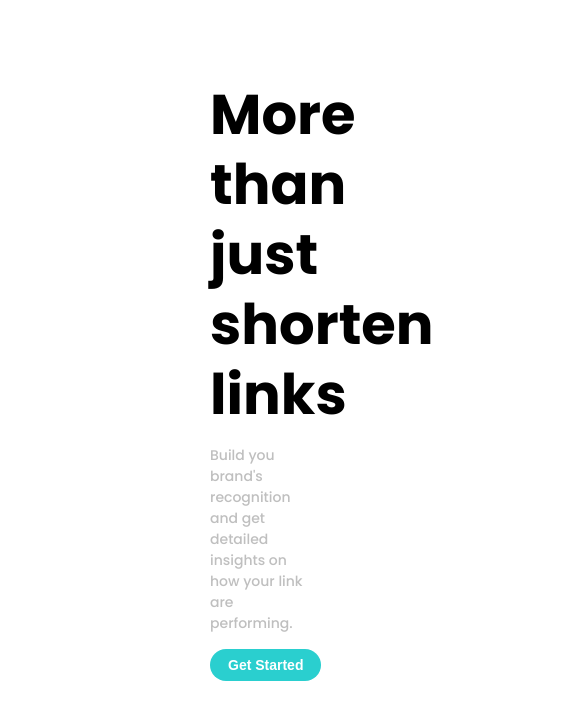
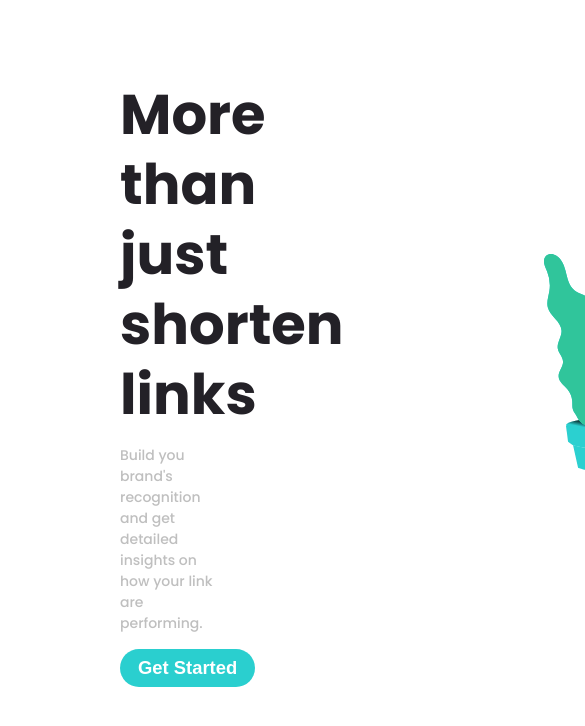
Before and after one commit to khalatevarun/Shortly, a React (Create React App) app: page / in a window 390 px wide. Shown: the top 726 px of the page, 585 px wide, since content can reach past the window. Built offline with nearby package versions, Linux system fonts and the light colour scheme.

Commit message:
making hero section mobile responsive

```diff
--- a/src/components/Hero/Hero.js
+++ b/src/components/Hero/Hero.js
@@ -10,15 +10,15 @@ import { withTheme } from 'styled-components';
 const Hero = (props) => {
   return (
     <HeroContainer>
-      <Div1>
-        <Heading>More than just shorten links</Heading>
+      <Div1 theme={props.theme}>
+        <Heading theme={props.theme}>More than just shorten links</Heading>
         <Sub theme={props.theme}>
           Build you brand's recognition and get detailed insights on how your
           link are performing.
         </Sub>
         <RoundButton theme={props.theme}>Get Started</RoundButton>
       </Div1>
-      <Div2>
+      <Div2 theme={props.theme}>
         <img src={working} alt="working" />
       </Div2>
     </HeroContainer>
--- a/src/components/Hero/styled-components/Div1.js
+++ b/src/components/Hero/styled-components/Div1.js
@@ -1,8 +1,12 @@
 import styled from 'styled-components';
 
 export const Div1 = styled.div`
-  margin: 50px 100px 20px 150px;
+  margin: 50px 100px 20px 60px;
   display: flex;
   flex-direction: column;
   align-items: flex-start;
+  @media (max-width: ${(props) => props.theme.mobile_breakpoint}) {
+    margin: 15px 0px;
+    align-items: center;
+  }
 `;
--- a/src/components/Hero/styled-components/Div2.js
+++ b/src/components/Hero/styled-components/Div2.js
@@ -1,5 +1,9 @@
 import styled from 'styled-components';
 
 export const Div2 = styled.div`
-  margin: 0px -200px 0px 100px;
+  margin: 0px -150px 0px 100px;
+  @media (max-width: ${(props) => props.theme.mobile_breakpoint}) {
+    margin: 0px;
+    padding-left: 400px;
+  }
 `;
--- a/src/components/Hero/styled-components/Heading.js
+++ b/src/components/Hero/styled-components/Heading.js
@@ -1,7 +1,11 @@
 import styled from 'styled-components';
 
 export const Heading = styled.div`
-  font-size: 56px;
+  font-size: 3.5em;
   font-weight: 700;
   line-height: 1.25;
+  color: ${(props) => props.theme.VeryDarkViolet};
+  @media (max-width: ${(props) => props.theme.mobile_breakpoint}) {
+    font-size: 3em;
+  }
 `;
--- a/src/components/Hero/styled-components/HeroContainer.js
+++ b/src/components/Hero/styled-components/HeroContainer.js
@@ -4,5 +4,12 @@ export const HeroContainer = styled.div`
   display: flex;
   flex-direction: row;
   margin: 30px 60px;
-  height: 100vh;
+  height: 60vh;
+  width: 100vw;
+  @media (max-width: ${(props) => props.theme.mobile_breakpoint}) {
+    flex-direction: column-reverse;
+
+    align-items: center;
+    height: max-content;
+  }
 `;
--- a/src/global-components/RoundButton.js
+++ b/src/global-components/RoundButton.js
@@ -3,9 +3,10 @@ import styled from 'styled-components';
 export const RoundButton = styled.button`
   background-color: ${(props) => props.theme.Cyan};
   border-radius: 25px;
-  font-size: 14px;
+  font-size: 1.15em;
   padding: 8px 18px;
   border: none;
   font-weight: 700;
   color: white;
+  cursor: pointer;
 `;
--- a/src/global-components/theme.js
+++ b/src/global-components/theme.js
@@ -5,3 +5,5 @@ export const Gray = '#bfbfbf';
 export const Grayish = '#bfbfbf';
 export const VeryDarkBlue = '#35323e';
 export const VeryDarkViolet = '#232127';
+
+export const mobile_breakpoint = '376px';
```
